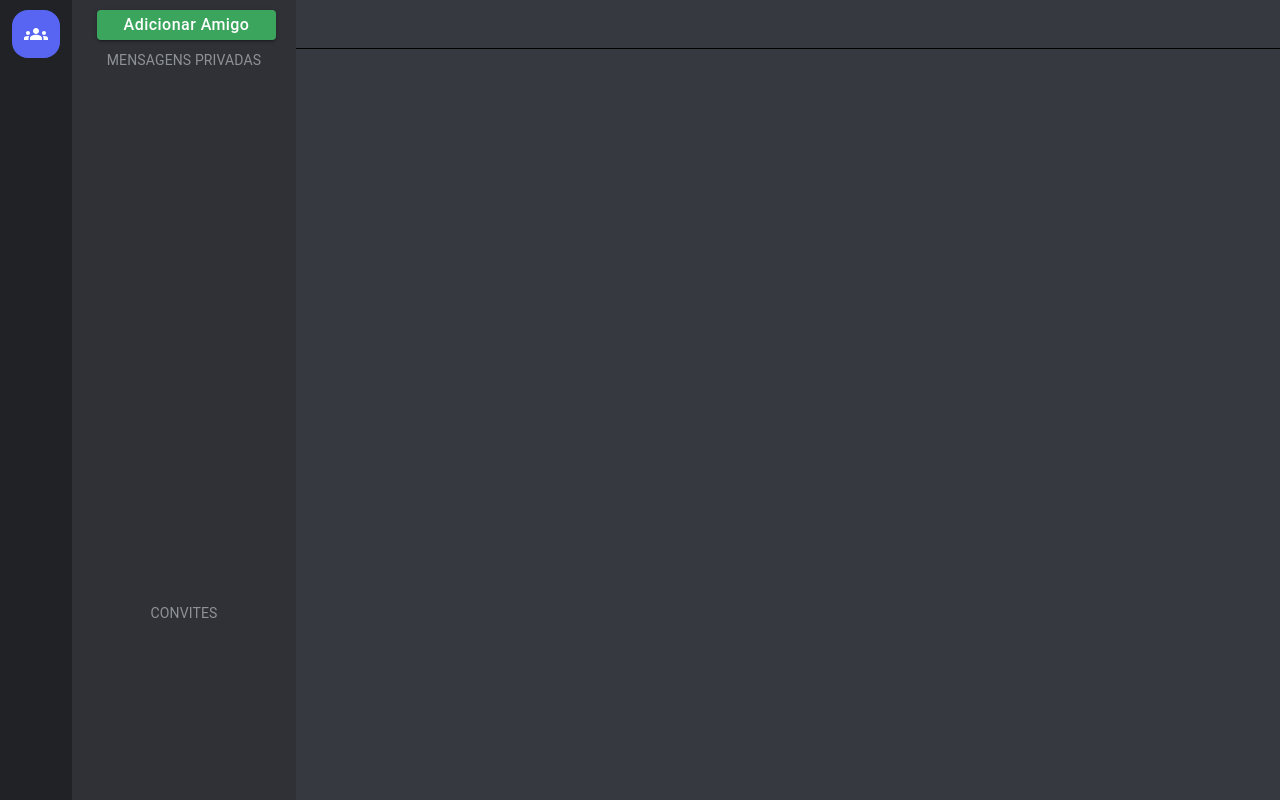
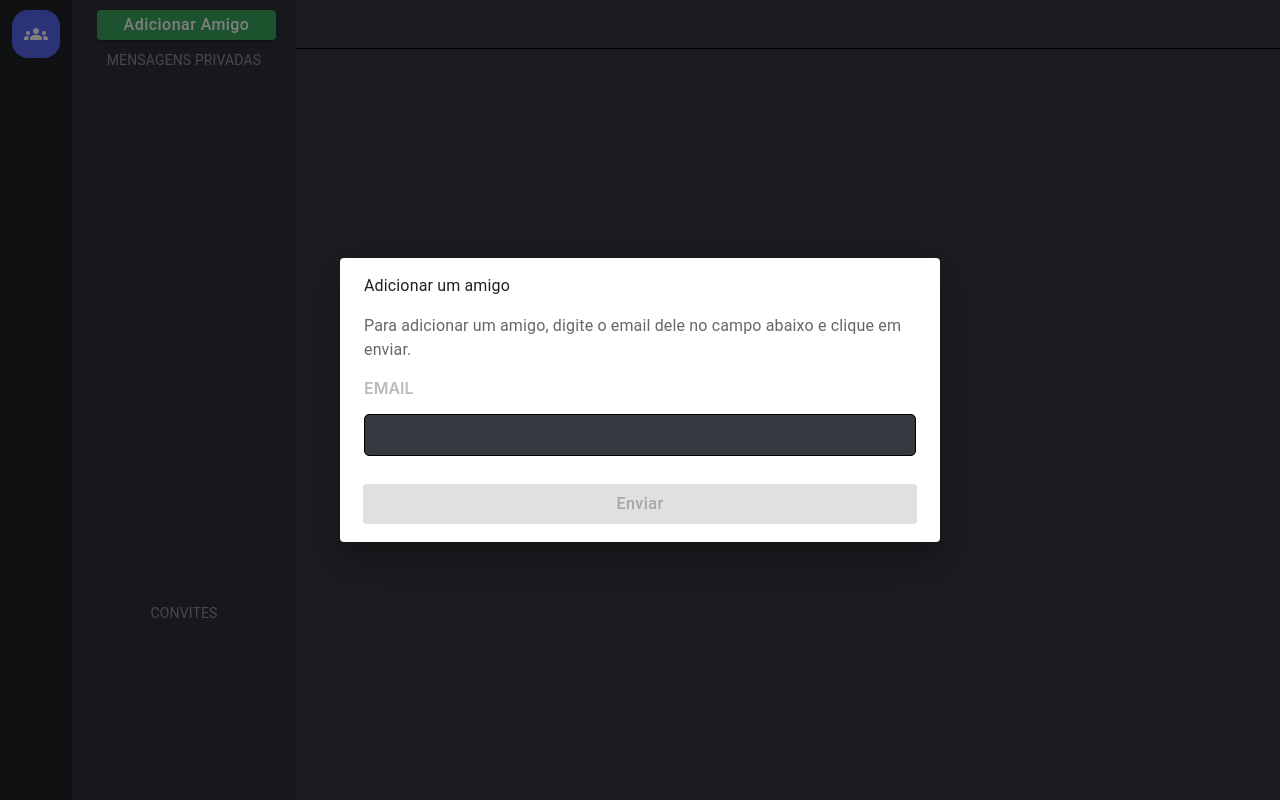
Before and after one commit to JoonMarion/tcc-project, a React (Create React App) app in the folder avafrontend/: page / in a window 1280 px wide. Both pictures are taken after a click on the button "Adicionar Amigo". Built offline with nearby package versions, Linux system fonts and the light colour scheme.

Commit message:
feat: add friend dialog and dialog buttons

```diff
--- a/avafrontend/src/Dashboard/FriendsSideBar/AddFriendButton.js
+++ b/avafrontend/src/Dashboard/FriendsSideBar/AddFriendButton.js
@@ -1,5 +1,6 @@
-import React from 'react';
+import React, { useState } from 'react';
 import CustomPrimaryButton from '../../shared/components/CustomPrimaryButton';
+import AddFriendDialog from './AddFriendDialog';
 
 const additionalStyles = {
     marginTop: '10px',
@@ -10,16 +11,25 @@
 };
 
 const AddFriendButton = () => {
+    const [isDialogOpen, setIsDialogOpen] = useState(false);
+
     const handleOpenAddFriendDialog = () => {
-        console.log('Open Add Friend Dialog');
+        setIsDialogOpen(true);
+    };
+
+    const handleCloseAddFriendDialog = () => {
+        setIsDialogOpen(false);
     };
 
     return (
-        <CustomPrimaryButton
-            additionalStyles={additionalStyles}
-            label="Adicionar Amigo"
-            onClick={handleOpenAddFriendDialog}
-        />
+        <>
+            <CustomPrimaryButton
+                additionalStyles={additionalStyles}
+                label="Adicionar Amigo"
+                onClick={handleOpenAddFriendDialog}
+            />
+            <AddFriendDialog isDialogOpen={isDialogOpen} closeDialogHandler={handleCloseAddFriendDialog} />
+        </>
     );
 };
 
--- /dev/null
+++ b/avafrontend/src/Dashboard/FriendsSideBar/AddFriendDialog.js
@@ -0,0 +1,63 @@
+import React, { useEffect } from 'react';
+import { useState } from 'react';
+import Dialog from '@mui/material/Dialog';
+import DialogActions from '@mui/material/DialogActions';
+import DialogContent from '@mui/material/DialogContent';
+import DialogContentText from '@mui/material/DialogContentText';
+import DialogTitle from '@mui/material/DialogTitle';
+import Typography from '@mui/material/Typography';
+import { validateMail } from '../../shared/utils/validators';
+import InputWithLabel from '../../shared/components/InputWithLabel';
+import CustomPrimaryButton from '../../shared/components/CustomPrimaryButton';
+
+const AddFriendDialog = ({ isDialogOpen, closeDialogHandler, senFriendInvitation = () => {} }) => {
+    const [mail, setEmail] = useState('');
+    const [isFormValid, setIsFormValid] = useState('');
+    const handleSendInvitation = () => {};
+    const handleCloseDialog = () => {
+        setEmail('');
+        closeDialogHandler();
+    };
+
+    useEffect(() => {
+        setIsFormValid(validateMail(mail));
+    }, [mail, setIsFormValid]);
+
+    return (
+        <div>
+            <Dialog open={isDialogOpen} onClose={handleCloseDialog}>
+                <DialogTitle>
+                    <Typography>Adicionar um amigo</Typography>
+                </DialogTitle>
+                <DialogContent>
+                    <DialogContentText>
+                        <Typography>
+                            Para adicionar um amigo, digite o email dele no campo abaixo e clique em enviar.
+                        </Typography>
+                    </DialogContentText>
+                    <InputWithLabel
+                        label="Email"
+                        type="text"
+                        value={mail}
+                        setValue={setEmail}
+                        placheolder="Digite o email do seu amigo"
+                    />
+                </DialogContent>
+                <DialogActions>
+                    <CustomPrimaryButton
+                        onClick={handleSendInvitation}
+                        disabled={!isFormValid}
+                        label="Enviar"
+                        additionalStyles={{
+                            marginLeft: '15px',
+                            marginRight: '15px',
+                            marginBottom: '10px',
+                        }}
+                    />
+                </DialogActions>
+            </Dialog>
+        </div>
+    );
+};
+
+export default AddFriendDialog;
--- a/avafrontend/src/shared/utils/validators.js
+++ b/avafrontend/src/shared/utils/validators.js
@@ -9,15 +9,15 @@
     return validateMail(mail) && validatePassword(password) && validateUsername(username);
 };
 
-const validatePassword = (password) => {
+export const validatePassword = (password) => {
     return password.length >= 6 && password.length <= 12;
 };
 
-const validateMail = (mail) => {
+export const validateMail = (mail) => {
     const emailPattern = /^[a-zA-Z0-9._-]+@[a-zA-Z0-9.-]+\.[a-zA-Z]{2,4}$/;
     return emailPattern.test(mail);
 };
 
-const validateUsername = (username) => {
+export const validateUsername = (username) => {
     return username.length >= 3 && username.length <= 12;
 };
```
